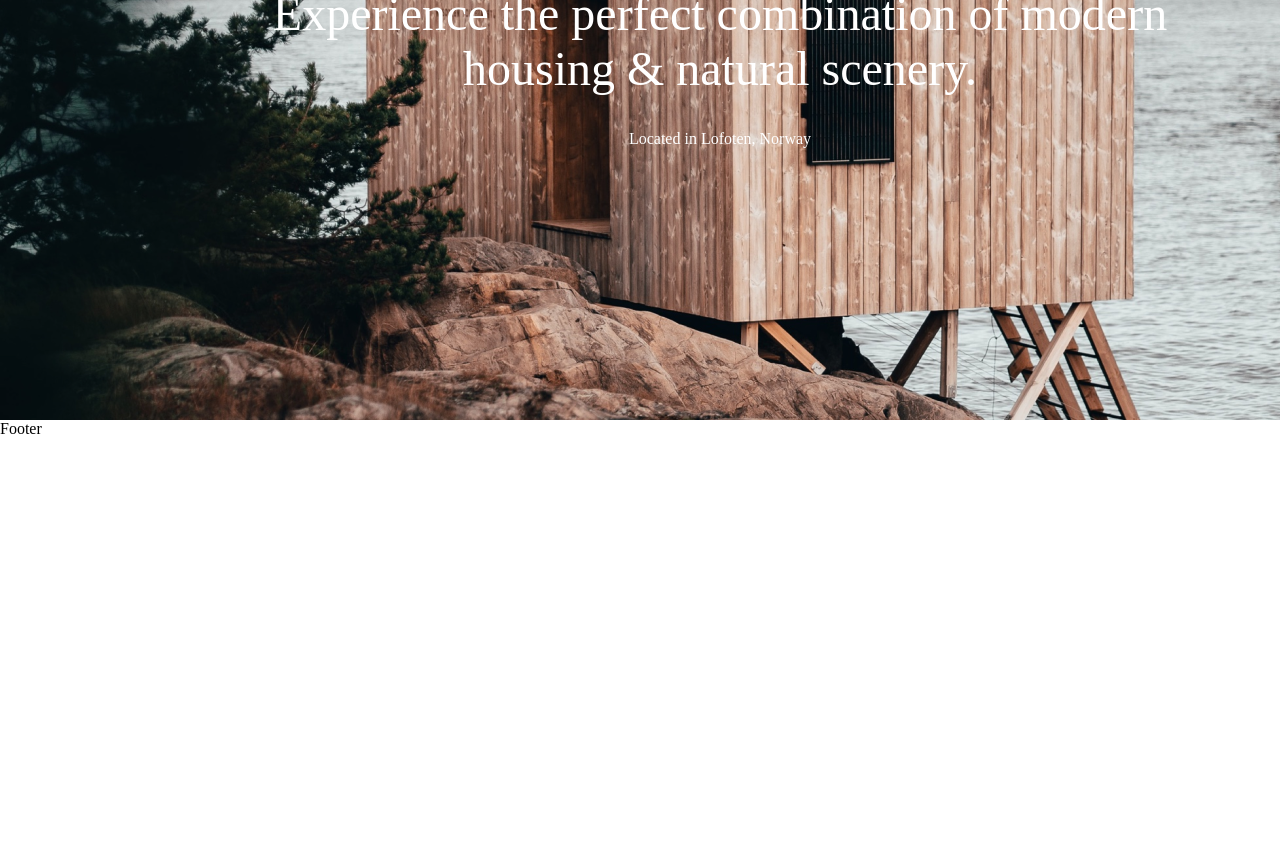
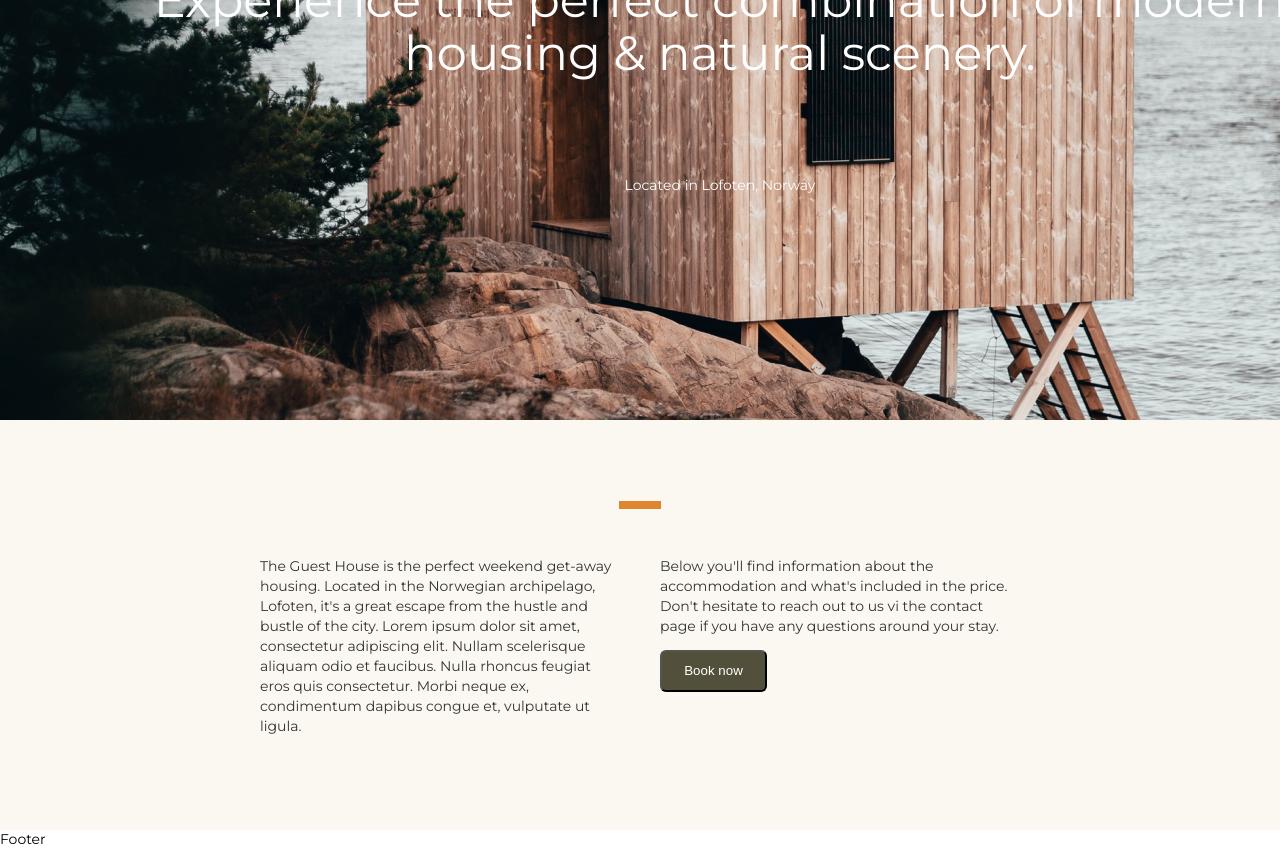
Before and after one commit to bad-black-neko/guest_house_landing, a React (Create React App) app in the folder client/: page / in a window 1280 px wide. Shown: the part 460-1308 px from the top of the page. Before the commit the page ends 898 px from the top, so only its background shows below. Built offline with nearby package versions, Linux system fonts and the light colour scheme; the HTML template or start-up script is replaced by a standard one.

Commit message:
Block about done + ad some fixes to fonts

```diff
--- a/client/src/components/MainPage/MainPage.jsx
+++ b/client/src/components/MainPage/MainPage.jsx
@@ -6,13 +6,23 @@ import Header from '../Header/Header'
 export default function MainPage() {
     return (
         <>
-        <Header/>
+            <Header />
             <div className={styles.first_block}>
-            <div><img src="/images/big_logo.png" alt='logo'/></div>
-            <div>Experience the perfect combination of modern <br/>housing & natural scenery.</div>
-            <div>Located in Lofoten, Norway</div>
+                <div><img src="/images/big_logo.png" alt='logo' /></div>
+                <div><p>Experience the perfect combination of modern <br />housing & natural scenery.</p></div>
+                <div><p>Located in Lofoten, Norway</p></div>
             </div>
-        <Footer/>
+            <div className={styles.about_block}>
+                <div className={styles.orange_line}></div>
+                <div className={styles.about_text}>
+                    <div><p>The Guest House is the perfect weekend get-away housing. Located in the Norwegian archipelago, Lofoten, it's a great escape from the hustle and bustle of the city. Lorem ipsum dolor sit amet, consectetur adipiscing elit. Nullam scelerisque aliquam odio et faucibus. Nulla rhoncus feugiat eros quis consectetur. Morbi neque ex, condimentum dapibus congue et, vulputate ut ligula.</p></div>
+                    <div>
+                        <div><p>Below you'll find information about the accommodation and what's included in the price. Don't hesitate to reach out to us vi the contact page if you have any questions around your stay.</p></div>
+                        <button className={styles.book_btn}>Book now</button>
+                    </div>
+                </div>
+            </div>
+            <Footer />
         </>
     )
 }
--- a/client/src/components/MainPage/MainPage.module.css
+++ b/client/src/components/MainPage/MainPage.module.css
@@ -16,4 +16,43 @@
 
 .first_block div:nth-child(2) {
     font-size: 48px;
+    line-height: 52.8px;
 }
+
+.about_block {
+    display: flex;
+    align-items: center;
+    flex-direction: column;
+    justify-content: center;
+    height: 410px;
+    background-color: #FAF8F0;
+}
+
+.orange_line {
+    width: 42px;
+    height: 8px;
+    background-color: #E08631;
+}
+
+.about_text {
+    margin-top: 33px;
+    display: flex;
+    line-height: 20px;
+    color: #333333;
+}
+
+.about_text div {
+    width: 360px;
+}
+.about_text div:nth-child(1) {
+    padding-right: 40px;
+}
+
+.book_btn {
+    width: 107px;
+    height: 42px;
+    border-radius: 6px;
+    cursor: pointer;
+    background-color: #52503B;
+    color: #FFFFFF;
+}
--- a/client/src/index.css
+++ b/client/src/index.css
@@ -1,8 +1,8 @@
 body {
   margin: 0;
-  font:
-    14px,
+  font-family:
     'Montserrat';
+  font-size: 14px;
   -webkit-font-smoothing: antialiased;
   -moz-osx-font-smoothing: grayscale;
   font-weight: 400;
```
Lines whose indentation alone changed are shown as unchanged.
